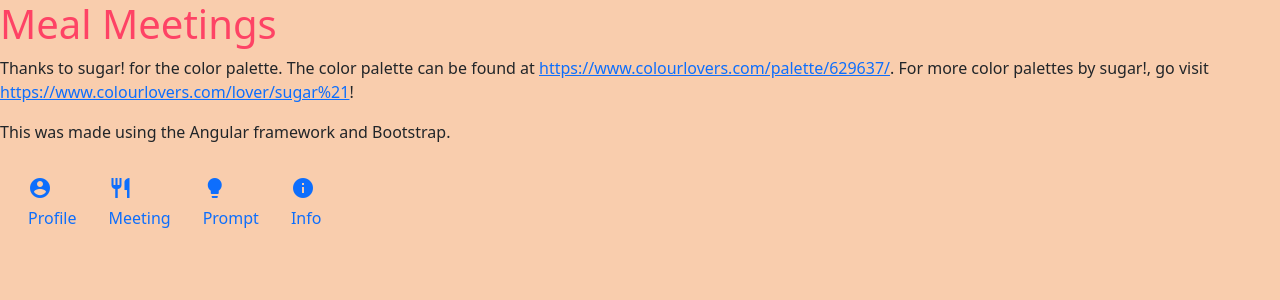
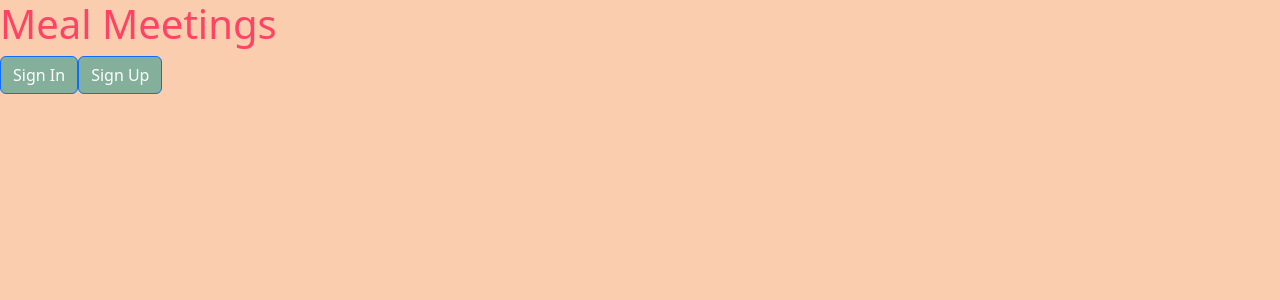
Before and after one commit to rhit-csse280/fall-2022-project-team-s11-parsons, an Angular app in the folder home/: page / in a window 1280 px wide. Shown: the top 300 px of the page. Built offline with nearby package versions, Linux system fonts and the light colour scheme.

Commit message:
added a home page

```diff
--- a/home/src/app/app.component.html
+++ b/home/src/app/app.component.html
@@ -1,5 +1,12 @@
-<h1 [style.color]="getColor('Sugar Hearts You')">{{title}}</h1>
-<p>Thanks to sugar! for the color palette. The color palette can be found at <a href="https://www.colourlovers.com/palette/629637/">https://www.colourlovers.com/palette/629637/</a>. For more color palettes by sugar!, go visit <a href="https://www.colourlovers.com/lover/sugar%21">https://www.colourlovers.com/lover/sugar%21</a>!</p>
-<p>This was made using the Angular framework and Bootstrap.</p>
-<app-navbar></app-navbar>
-<router-outlet></router-outlet>
+<div *ngIf="username!=''">
+    <h1 [style.color]="getColor('Sugar Hearts You')">{{title}}</h1>
+    <p>Thanks to sugar! for the color palette. The color palette can be found at <a href="https://www.colourlovers.com/palette/629637/">https://www.colourlovers.com/palette/629637/</a>. For more color palettes by sugar!, go visit <a href="https://www.colourlovers.com/lover/sugar%21">https://www.colourlovers.com/lover/sugar%21</a>!</p>
+    <p>This was made using the Angular framework and Bootstrap.</p>
+    <app-navbar></app-navbar>
+    <router-outlet></router-outlet>
+</div>
+<div *ngIf="username==''">
+    <h1 [style.color]="getColor('Sugar Hearts You')">{{title}}</h1>
+    <button type="button" class="btn btn-primary" [style.backgroundColor]="getColor('Happy Balloons')">Sign In</button>
+    <button type="button" class="btn btn-primary" [style.backgroundColor]="getColor('Happy Balloons')">Sign Up</button>
+</div>
--- a/home/src/app/app.component.ts
+++ b/home/src/app/app.component.ts
@@ -7,6 +7,10 @@ import { Component } from '@angular/core';
 })
 export class AppComponent {
     title : string = 'Meal Meetings';
+    username : string = '';
+    constructor() {
+
+    }
     getColor (colorName : string) : string {
         return sessionStorage.getItem(colorName) || "black";
     }
```
